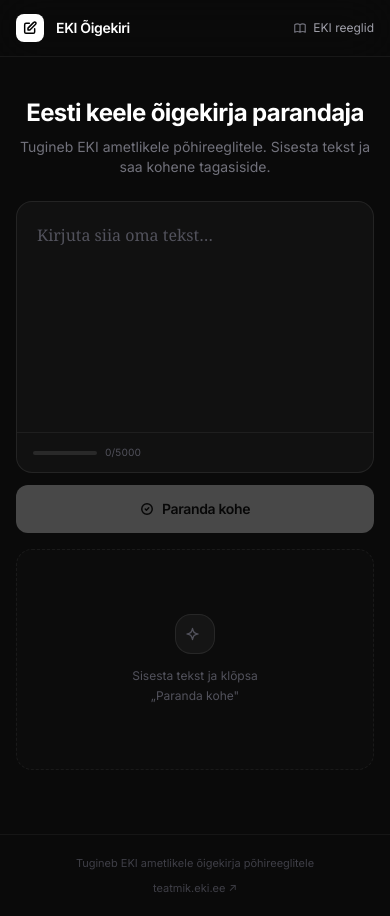
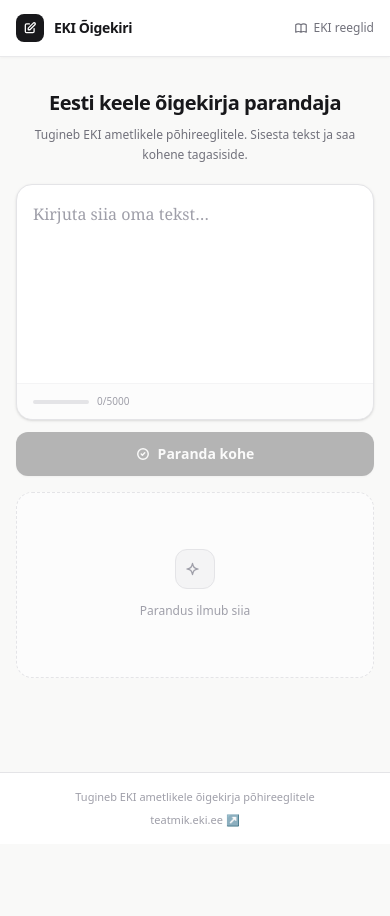
Before and after one commit to MargusHemlex/eke, a Next.js app: page / in a window 390 px wide. After the commit the page ends 844 px from the top, so only its background shows below. Built offline with nearby package versions, Linux system fonts and the light colour scheme.

Commit message:
redesign: valge taust, mustad kirjad, hall varjund — mobile-first

```diff
--- a/app/globals.css
+++ b/app/globals.css
@@ -3,7 +3,6 @@
 
 @theme {
   --font-serif: Georgia, "Times New Roman", "Palatino Linotype", serif;
-  --font-sans: "Inter", system-ui, -apple-system, sans-serif;
 }
 
 html {
@@ -12,45 +11,29 @@
 }
 
 body {
-  background: #0a0a0a;
-  color: #fafafa;
+  background: #f9f9f8;
+  color: #111110;
 }
 
-/* Thin scrollbar */
+textarea { resize: none; }
+
 ::-webkit-scrollbar { width: 4px; height: 4px; }
 ::-webkit-scrollbar-track { background: transparent; }
-::-webkit-scrollbar-thumb { background: #3f3f46; border-radius: 9999px; }
-::-webkit-scrollbar-thumb:hover { background: #52525b; }
+::-webkit-scrollbar-thumb { background: #d4d4d8; border-radius: 9999px; }
 
-/* Textarea — no resize handle */
-textarea { resize: none; }
-
-/* Smooth card hover */
-.card-hover {
-  transition: border-color 150ms ease, box-shadow 150ms ease;
-}
-.card-hover:hover {
-  border-color: #3f3f46;
-  box-shadow: 0 0 0 1px #3f3f46;
-}
-
-/* Fade-in animation */
 @keyframes fadeInUp {
-  from { opacity: 0; transform: translateY(8px); }
+  from { opacity: 0; transform: translateY(6px); }
   to   { opacity: 1; transform: translateY(0); }
 }
-.fade-in {
-  animation: fadeInUp 0.25s ease forwards;
-}
+.fade-in { animation: fadeInUp 0.2s ease forwards; }
 
-/* Pulse shimmer for skeleton */
 @keyframes shimmer {
-  0%   { background-position: -400px 0; }
-  100% { background-position: 400px 0; }
+  0%   { background-position: -600px 0; }
+  100% { background-position: 600px 0; }
 }
 .skeleton {
-  background: linear-gradient(90deg, #1c1c1e 25%, #27272a 50%, #1c1c1e 75%);
-  background-size: 800px 100%;
-  animation: shimmer 1.4s infinite linear;
-  border-radius: 6px;
+  background: linear-gradient(90deg, #f0f0ef 25%, #e8e8e6 50%, #f0f0ef 75%);
+  background-size: 1200px 100%;
+  animation: shimmer 1.5s infinite linear;
+  border-radius: 8px;
 }
--- a/app/page.tsx
+++ b/app/page.tsx
@@ -63,53 +63,70 @@
   const pct = Math.round((inputText.length / MAX_CHARS) * 100);
 
   return (
-    <div className="min-h-screen bg-[#0a0a0a] text-[#fafafa] flex flex-col">
+    /* ── bg-[#f9f9f8]: soe off-white, nagu Claude/Notion ── */
+    <div className="min-h-screen bg-[#f9f9f8] text-zinc-900 flex flex-col">
 
-      {/* ── Nav ── */}
-      <nav className="shrink-0 border-b border-white/[0.06] bg-[#0a0a0a]/80 backdrop-blur-xl sticky top-0 z-20">
-        <div className="max-w-6xl mx-auto px-4 sm:px-6 h-14 flex items-center justify-between gap-4">
-          <div className="flex items-center gap-3">
-            {/* Logo mark */}
-            <div className="w-7 h-7 rounded-lg bg-white flex items-center justify-center shrink-0">
-              <svg className="w-4 h-4 text-black" fill="none" stroke="currentColor" strokeWidth={2.2} viewBox="0 0 24 24">
+      {/* ════════════════════════════════
+          NAV — sticky, valge, õhuke border
+          Mobile: kompaktne logo + link
+          ════════════════════════════════ */}
+      <nav className="shrink-0 sticky top-0 z-20 bg-white/90 backdrop-blur-md border-b border-zinc-200/80 shadow-[0_1px_3px_rgba(0,0,0,0.04)]">
+        <div className="max-w-5xl mx-auto px-4 sm:px-6 h-14 flex items-center justify-between gap-4">
+
+          {/* Brand */}
+          <div className="flex items-center gap-2.5">
+            <div className="w-7 h-7 rounded-lg bg-zinc-900 flex items-center justify-center shrink-0">
+              <svg className="w-3.5 h-3.5 text-white" fill="none" stroke="currentColor" strokeWidth={2.2} viewBox="0 0 24 24">
                 <path strokeLinecap="round" strokeLinejoin="round" d="M11 5H6a2 2 0 00-2 2v11a2 2 0 002 2h11a2 2 0 002-2v-5m-1.414-9.414a2 2 0 112.828 2.828L11.828 15H9v-2.828l8.586-8.586z" />
               </svg>
             </div>
-            <span className="text-sm font-semibold text-white tracking-tight">EKI Õigekiri</span>
-            <span className="hidden sm:flex items-center gap-1.5 px-2 py-0.5 rounded-full bg-white/[0.06] border border-white/[0.08] text-[10px] text-zinc-400 font-medium">
+            <span className="text-sm font-semibold text-zinc-900 tracking-tight">EKI Õigekiri</span>
+            {/* Badge — peidetud mobiilis */}
+            <span className="hidden sm:inline-flex items-center px-2 py-0.5 rounded-full bg-zinc-100 border border-zinc-200 text-[10px] text-zinc-500 font-medium">
               63 reeglit
             </span>
           </div>
 
+          {/* Link */}
           <Link
             href="/docs"
-            className="flex items-center gap-1.5 text-xs text-zinc-400 hover:text-white transition-colors group"
+            className="flex items-center gap-1.5 text-xs text-zinc-500 hover:text-zinc-900 transition-colors group"
           >
-            <svg className="w-3.5 h-3.5 text-zinc-500 group-hover:text-zinc-300 transition-colors" fill="none" stroke="currentColor" strokeWidth={2} viewBox="0 0 24 24">
+            <svg className="w-3.5 h-3.5 shrink-0" fill="none" stroke="currentColor" strokeWidth={2} viewBox="0 0 24 24">
               <path strokeLinecap="round" strokeLinejoin="round" d="M12 6.253v13m0-13C10.832 5.477 9.246 5 7.5 5S4.168 5.477 3 6.253v13C4.168 18.477 5.754 18 7.5 18s3.332.477 4.5 1.253m0-13C13.168 5.477 14.754 5 16.5 5c1.747 0 3.332.477 4.5 1.253v13C19.832 18.477 18.247 18 16.5 18c-1.746 0-3.332.477-4.5 1.253" />
             </svg>
-            EKI reeglid
+            <span>EKI reeglid</span>
           </Link>
         </div>
       </nav>
 
-      {/* ── Hero ── */}
-      <div className="shrink-0 text-center px-4 pt-10 pb-6 sm:pt-14 sm:pb-8">
-        <h1 className="text-2xl sm:text-3xl font-bold text-white tracking-tight mb-2">
+      {/* ════════════════════════════════
+          HERO — keskendatud, väiksem mobiilis
+          ════════════════════════════════ */}
+      <div className="shrink-0 text-center px-4 pt-8 pb-5 sm:pt-12 sm:pb-8">
+        <h1 className="text-xl sm:text-2xl lg:text-3xl font-bold text-zinc-900 tracking-tight mb-2">
           Eesti keele õigekirja parandaja
         </h1>
-        <p className="text-sm text-zinc-500 max-w-md mx-auto">
+        <p className="text-xs sm:text-sm text-zinc-500 max-w-sm sm:max-w-md mx-auto leading-relaxed">
           Tugineb EKI ametlikele põhireeglitele. Sisesta tekst ja saa kohene tagasiside.
         </p>
       </div>
 
-      {/* ── Main grid ── */}
-      <main className="flex-1 w-full max-w-6xl mx-auto px-4 sm:px-6 pb-16">
+      {/* ════════════════════════════════
+          MAIN GRID
+          Mobiil:  1 veerg — sisend üleval, tulemused all
+          Desktop: 2 veergu kõrvuti (lg:)
+          ════════════════════════════════ */}
+      <main className="flex-1 w-full max-w-5xl mx-auto px-4 sm:px-6 pb-16">
         <div className="grid grid-cols-1 lg:grid-cols-2 gap-4 lg:gap-6 lg:items-start">
 
-          {/* ─── LEFT: Input panel ─── */}
+          {/* ─── VEERG 1: Sisend ─── */}
           <div className="flex flex-col gap-3">
-            <div className="relative rounded-2xl bg-[#111111] border border-white/[0.08] overflow-hidden focus-within:border-white/20 focus-within:shadow-[0_0_0_1px_rgba(255,255,255,0.08)] transition-all duration-200">
+
+            {/* Tekstikast */}
+            <div className="bg-white rounded-2xl border border-zinc-200 shadow-sm overflow-hidden
+                            focus-within:border-zinc-400 focus-within:shadow-[0_0_0_3px_rgba(0,0,0,0.06)]
+                            transition-all duration-200">
               <textarea
                 value={inputText}
                 onChange={handleTextChange}
@@ -117,45 +134,49 @@
                 placeholder="Kirjuta siia oma tekst…"
                 spellCheck={false}
                 autoComplete="off"
-                className="w-full h-56 sm:h-64 lg:h-80 p-5 font-serif text-base leading-relaxed bg-transparent text-zinc-100 placeholder:text-zinc-600 focus:outline-none"
+                /* Mobiil: h-48, sm: h-60, lg: h-72 */
+                className="w-full h-48 sm:h-60 lg:h-72 p-4 sm:p-5 font-serif text-base leading-relaxed bg-transparent text-zinc-900 placeholder:text-zinc-400 focus:outline-none"
               />
-
-              {/* Bottom bar inside card */}
-              <div className="flex items-center justify-between px-4 py-3 border-t border-white/[0.06]">
+              {/* Põhjapaneel */}
+              <div className="flex items-center justify-between px-4 py-2.5 border-t border-zinc-100 bg-zinc-50/60">
                 <div className="flex items-center gap-3">
-                  {/* Character progress */}
+                  {/* Progress */}
                   <div className="flex items-center gap-2">
-                    <div className="w-16 h-1 rounded-full bg-white/10 overflow-hidden">
+                    <div className="w-14 h-1 rounded-full bg-zinc-200 overflow-hidden">
                       <div
-                        className="h-full rounded-full bg-white/40 transition-all duration-300"
+                        className="h-full rounded-full bg-zinc-500 transition-all duration-300"
                         style={{ width: `${pct}%` }}
                       />
                     </div>
-                    <span className="text-[10px] text-zinc-600 tabular-nums">
+                    <span className="text-[10px] text-zinc-400 tabular-nums">
                       {inputText.length}/{MAX_CHARS}
                     </span>
                   </div>
                   {inputText && (
                     <button
                       onClick={handleClear}
-                      className="text-[10px] text-zinc-600 hover:text-zinc-300 transition-colors"
+                      className="text-[10px] text-zinc-400 hover:text-zinc-700 transition-colors"
                     >
                       Tühjenda
                     </button>
                   )}
                 </div>
-                <span className="text-[10px] text-zinc-700 hidden sm:block">⌘↵ parandamiseks</span>
+                <span className="text-[10px] text-zinc-400 hidden sm:block">⌘↵</span>
               </div>
             </div>
 
-            {/* CTA button */}
+            {/* Nupp — täislaius mobiilis */}
             <button
               onClick={handleCorrect}
               disabled={loading || !inputText.trim()}
-              className="relative w-full py-3.5 rounded-xl bg-white text-black text-sm font-semibold tracking-tight hover:bg-zinc-100 active:bg-zinc-200 disabled:opacity-25 disabled:cursor-not-allowed transition-all duration-150 overflow-hidden group"
+              className="w-full py-3 sm:py-3.5 rounded-xl bg-zinc-900 text-white text-sm font-semibold
+                         hover:bg-zinc-800 active:bg-black
+                         disabled:opacity-30 disabled:cursor-not-allowed
+                         shadow-sm hover:shadow-md
+                         transition-all duration-150"
             >
               {loading ? (
-                <span className="flex items-center justify-center gap-2.5">
+                <span className="flex items-center justify-center gap-2">
                   <SpinnerIcon />
                   Parandan…
                 </span>
@@ -170,43 +191,43 @@
             </button>
           </div>
 
-          {/* ─── RIGHT: Results panel ─── */}
-          <div className="flex flex-col gap-4 min-h-[200px]">
+          {/* ─── VEERG 2: Tulemused ─── */}
+          <div className="flex flex-col gap-3">
 
-            {/* Error banner */}
+            {/* Veateade */}
             {apiError && (
-              <div className="fade-in flex items-start gap-3 p-4 rounded-xl bg-red-950/40 border border-red-800/40 text-sm text-red-300">
-                <svg className="w-4 h-4 mt-0.5 shrink-0 text-red-400" fill="none" stroke="currentColor" strokeWidth={2} viewBox="0 0 24 24">
+              <div className="fade-in flex items-start gap-3 p-4 rounded-xl bg-red-50 border border-red-200 text-sm text-red-700 shadow-sm">
+                <svg className="w-4 h-4 mt-0.5 shrink-0 text-red-500" fill="none" stroke="currentColor" strokeWidth={2} viewBox="0 0 24 24">
                   <path strokeLinecap="round" strokeLinejoin="round" d="M12 9v3.75m-9.303 3.376c-.866 1.5.217 3.374 1.948 3.374h14.71c1.73 0 2.813-1.874 1.948-3.374L13.949 3.378c-.866-1.5-3.032-1.5-3.898 0L2.697 16.126zM12 15.75h.007v.008H12v-.008z" />
                 </svg>
                 {apiError}
               </div>
             )}
 
-            {/* Loading skeletons */}
+            {/* Skeleton — laadimise ajal */}
             {loading && (
               <div className="flex flex-col gap-3 fade-in">
-                <div className="skeleton h-5 w-32" />
+                <div className="skeleton h-4 w-28" />
                 <div className="skeleton h-28 w-full" />
-                <div className="skeleton h-4 w-24 mt-2" />
+                <div className="skeleton h-3 w-20 mt-1" />
                 <div className="skeleton h-16 w-full" />
                 <div className="skeleton h-16 w-full" />
               </div>
             )}
 
-            {/* Results */}
+            {/* Tulemused */}
             {result && !loading && (
-              <div className="fade-in flex flex-col gap-4">
+              <div className="fade-in flex flex-col gap-3">
 
-                {/* Corrected text */}
-                <div className="rounded-2xl bg-[#111111] border border-white/[0.08] overflow-hidden">
-                  <div className="flex items-center justify-between px-4 py-3 border-b border-white/[0.06]">
-                    <span className="text-xs font-medium text-zinc-400 flex items-center gap-1.5">
+                {/* Parandatud tekst */}
+                <div className="bg-white rounded-2xl border border-zinc-200 shadow-sm overflow-hidden">
+                  <div className="flex items-center justify-between px-4 py-2.5 border-b border-zinc-100 bg-zinc-50/60">
+                    <span className="text-xs font-medium text-zinc-600 flex items-center gap-1.5">
                       <span className="w-1.5 h-1.5 rounded-full bg-emerald-500 inline-block" />
                       Parandatud tekst
                     </span>
                     {result.errors.length === 0 && (
-                      <span className="text-[10px] text-emerald-500 flex items-center gap-1">
+                      <span className="text-[10px] text-emerald-600 font-medium flex items-center gap-1">
                         <svg className="w-3 h-3" fill="none" stroke="currentColor" strokeWidth={2.5} viewBox="0 0 24 24">
                           <path strokeLinecap="round" strokeLinejoin="round" d="M5 13l4 4L19 7" />
                         </svg>
@@ -214,17 +235,17 @@
                       </span>
                     )}
                   </div>
-                  <p className="p-5 font-serif text-base leading-relaxed text-zinc-200 whitespace-pre-wrap">
+                  <p className="p-4 sm:p-5 font-serif text-base leading-relaxed text-zinc-800 whitespace-pre-wrap">
                     {result.correctedText}
                   </p>
                 </div>
 
-                {/* Error cards */}
+                {/* Veakaardid */}
                 {result.errors.length > 0 && (
                   <div className="flex flex-col gap-2">
-                    <div className="flex items-center gap-2 px-1">
-                      <span className="text-xs font-medium text-zinc-400">Vead</span>
-                      <span className="px-1.5 py-0.5 rounded-full bg-white/[0.06] text-[10px] text-zinc-500 font-medium tabular-nums">
+                    <div className="flex items-center gap-2 px-1 pt-1">
+                      <span className="text-xs font-semibold text-zinc-700">Leitud vead</span>
+                      <span className="px-1.5 py-0.5 rounded-full bg-zinc-900 text-[10px] text-white font-semibold tabular-nums">
                         {result.errors.length}
                       </span>
                     </div>
@@ -236,32 +257,34 @@
               </div>
             )}
 
-            {/* Empty state */}
+            {/* Tühi olek */}
             {!result && !loading && !apiError && (
-              <div className="flex-1 flex flex-col items-center justify-center py-16 gap-3 rounded-2xl border border-dashed border-white/[0.06] bg-white/[0.01]">
-                <div className="w-10 h-10 rounded-2xl bg-white/[0.04] border border-white/[0.08] flex items-center justify-center">
-                  <svg className="w-5 h-5 text-zinc-600" fill="none" stroke="currentColor" strokeWidth={1.5} viewBox="0 0 24 24">
+              <div className="flex flex-col items-center justify-center py-14 sm:py-16 gap-3
+                              rounded-2xl border border-dashed border-zinc-200 bg-white/50">
+                <div className="w-10 h-10 rounded-xl bg-zinc-100 border border-zinc-200 flex items-center justify-center">
+                  <svg className="w-5 h-5 text-zinc-400" fill="none" stroke="currentColor" strokeWidth={1.5} viewBox="0 0 24 24">
                     <path strokeLinecap="round" strokeLinejoin="round" d="M9.813 15.904L9 18.75l-.813-2.846a4.5 4.5 0 00-3.09-3.09L2.25 12l2.846-.813a4.5 4.5 0 003.09-3.09L9 5.25l.813 2.846a4.5 4.5 0 003.09 3.09L15.75 12l-2.846.813a4.5 4.5 0 00-3.09 3.09z" />
                   </svg>
                 </div>
-                <p className="text-xs text-zinc-600 text-center max-w-[160px] leading-relaxed">
-                  Sisesta tekst ja klõpsa „Paranda kohe"
+                <p className="text-xs text-zinc-400 text-center leading-relaxed">
+                  Parandus ilmub siia
                 </p>
               </div>
             )}
           </div>
+
         </div>
       </main>
 
-      {/* ── Footer ── */}
-      <footer className="shrink-0 border-t border-white/[0.05] px-4 py-5">
-        <div className="max-w-6xl mx-auto flex flex-col sm:flex-row items-center justify-between gap-2 text-[11px] text-zinc-700">
+      {/* ════════════════════════════════ FOOTER ════════════════════════════════ */}
+      <footer className="shrink-0 border-t border-zinc-200 bg-white px-4 py-4">
+        <div className="max-w-5xl mx-auto flex flex-col sm:flex-row items-center justify-between gap-1.5 text-[11px] text-zinc-400">
           <span>Tugineb EKI ametlikele õigekirja põhireeglitele</span>
           <a
             href="https://teatmik.eki.ee/teatmik/eesti-keele-oigekirja-pohireeglid/"
             target="_blank"
             rel="noopener noreferrer"
-            className="hover:text-zinc-400 transition-colors"
+            className="hover:text-zinc-700 transition-colors"
           >
             teatmik.eki.ee ↗
           </a>
@@ -271,46 +294,45 @@
   );
 }
 
-/* ── Sub-components ── */
-
+/* ═══════════════════════════════════
+   VEAKAART
+   ═══════════════════════════════════ */
 function ErrorCard({ error, index }: { error: ErrorCard; index: number }) {
   return (
-    <div className="card-hover rounded-xl bg-[#111111] border border-white/[0.07] p-4 group">
-      {/* Before → After */}
-      <div className="flex flex-wrap items-center gap-2 mb-3">
-        <span className="px-2 py-0.5 rounded-md bg-red-950/60 border border-red-800/30 text-xs font-mono text-red-400 line-through decoration-red-600">
+    <div className="bg-white rounded-xl border border-zinc-200 shadow-sm p-3.5
+                    hover:border-zinc-300 hover:shadow-md transition-all duration-150">
+      {/* Vale → Õige */}
+      <div className="flex flex-wrap items-center gap-1.5 mb-2.5">
+        <span className="px-2 py-0.5 rounded-md bg-red-50 border border-red-200 text-xs font-mono text-red-600 line-through decoration-red-400">
           {error.original}
         </span>
-        <svg className="w-3 h-3 text-zinc-600 shrink-0" fill="none" stroke="currentColor" strokeWidth={2} viewBox="0 0 24 24">
+        <svg className="w-3 h-3 text-zinc-400 shrink-0" fill="none" stroke="currentColor" strokeWidth={2} viewBox="0 0 24 24">
           <path strokeLinecap="round" strokeLinejoin="round" d="M13.5 4.5L21 12m0 0l-7.5 7.5M21 12H3" />
         </svg>
-        <span className="px-2 py-0.5 rounded-md bg-emerald-950/60 border border-emerald-800/30 text-xs font-mono text-emerald-400 font-semibold">
+        <span className="px-2 py-0.5 rounded-md bg-emerald-50 border border-emerald-200 text-xs font-mono text-emerald-700 font-semibold">
           {error.corrected}
         </span>
+        <span className="ml-auto text-[10px] text-zinc-400 tabular-nums shrink-0">#{index + 1}</span>
       </div>
 
-      {/* Explanation */}
-      <p className="text-xs text-zinc-400 leading-relaxed mb-3">
+      {/* Selgitus */}
+      <p className="text-xs text-zinc-600 leading-relaxed mb-3">
         {error.explanation}
       </p>
 
-      {/* Rule */}
+      {/* Reegel */}
       {error.rule && (
-        <div className="flex items-center gap-1.5 pt-3 border-t border-white/[0.05]">
-          <svg className="w-3 h-3 text-zinc-700 shrink-0" fill="none" stroke="currentColor" strokeWidth={2} viewBox="0 0 24 24">
+        <div className="flex items-center gap-1.5 pt-2.5 border-t border-zinc-100">
+          <svg className="w-3 h-3 text-zinc-400 shrink-0" fill="none" stroke="currentColor" strokeWidth={2} viewBox="0 0 24 24">
             <path strokeLinecap="round" strokeLinejoin="round" d="M13.828 10.172a4 4 0 00-5.656 0l-4 4a4 4 0 105.656 5.656l1.102-1.101m-.758-4.899a4 4 0 005.656 0l4-4a4 4 0 00-5.656-5.656l-1.1 1.1" />
           </svg>
           {error.ruleLink ? (
-            <a
-              href={error.ruleLink}
-              target="_blank"
-              rel="noopener noreferrer"
-              className="text-[10px] text-zinc-600 hover:text-zinc-300 transition-colors truncate"
-            >
+            <a href={error.ruleLink} target="_blank" rel="noopener noreferrer"
+               className="text-[10px] text-zinc-500 hover:text-zinc-900 underline underline-offset-2 transition-colors truncate">
               {error.rule}
             </a>
           ) : (
-            <span className="text-[10px] text-zinc-600 truncate">{error.rule}</span>
+            <span className="text-[10px] text-zinc-500 truncate">{error.rule}</span>
           )}
         </div>
       )}
@@ -320,9 +342,9 @@
 
 function SpinnerIcon() {
   return (
-    <svg className="w-4 h-4 animate-spin" fill="none" viewBox="0 0 24 24">
-      <circle className="opacity-20" cx="12" cy="12" r="10" stroke="currentColor" strokeWidth="3" />
-      <path className="opacity-80" fill="currentColor" d="M4 12a8 8 0 018-8V0C5.373 0 0 5.373 0 12h4z" />
+    <svg className="w-4 h-4 animate-spin text-white" fill="none" viewBox="0 0 24 24">
+      <circle className="opacity-25" cx="12" cy="12" r="10" stroke="currentColor" strokeWidth="3" />
+      <path className="opacity-75" fill="currentColor" d="M4 12a8 8 0 018-8V0C5.373 0 0 5.373 0 12h4z" />
     </svg>
   );
 }
```
Also changed, not shown: app/docs/page.tsx (+27 -48 lines).
